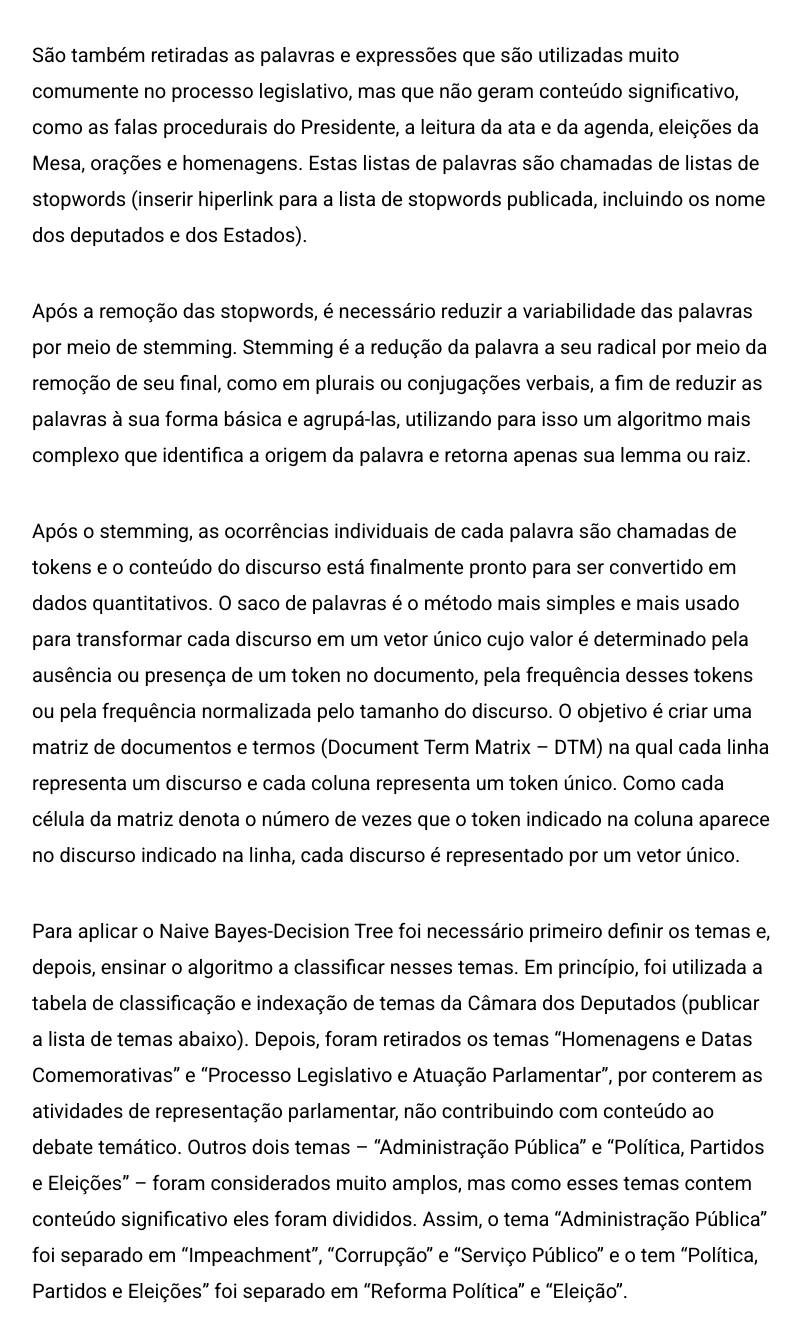
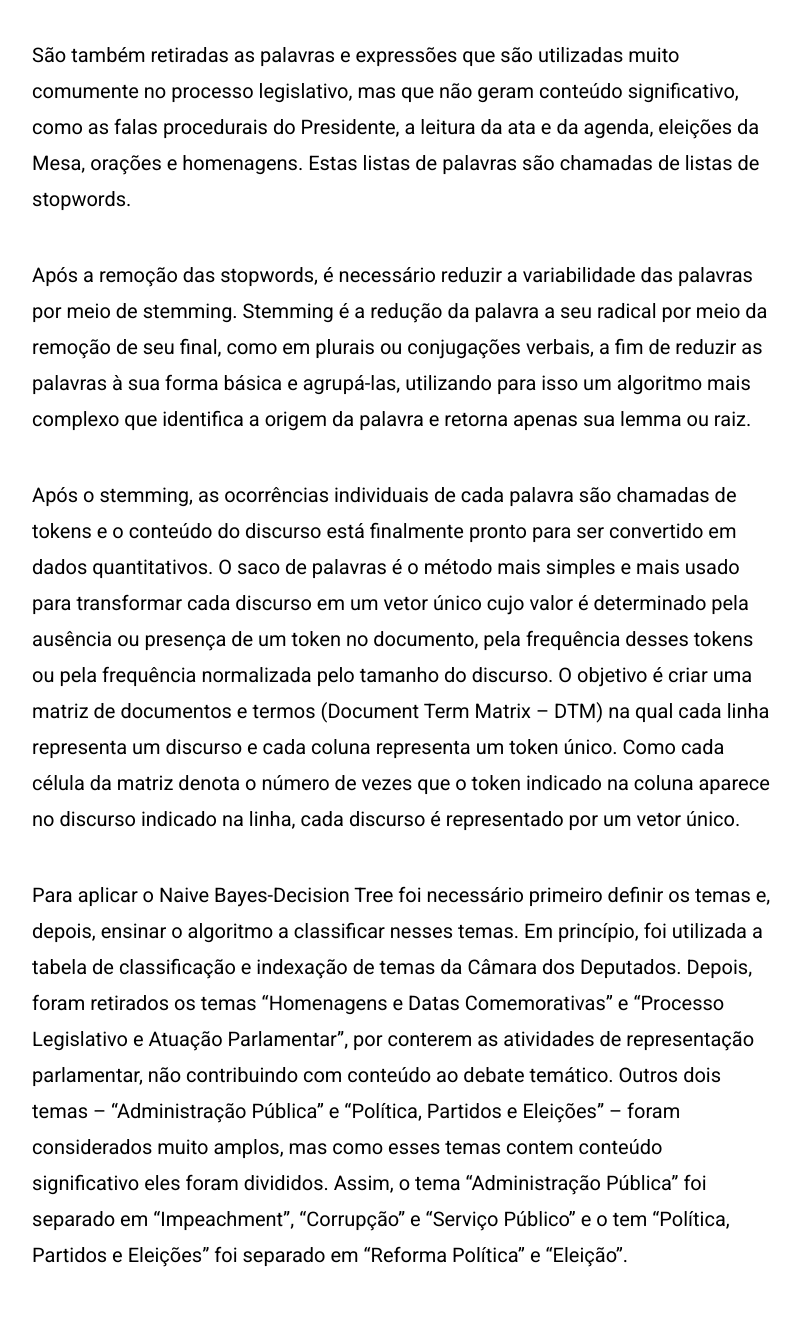
Before and after one commit to labhackercd/parla-old, a Django app: page /metodologia/ in a window 1280 px wide. Shown: the part 643-1964 px from the top of the page, without its empty margins (237-1038 px from the left). Run offline with Django 3.2, Linux system fonts and the light colour scheme; data that the repository does not hold is empty; style sheets or scripts are compiled from the project's sources; parts of the project's set-up code (start-up, migrations or seed data) failed here and were passed over; some libraries are stand-ins or nearby versions.

Commit message:
Remove dummy text from methodology while we don't have the links

```diff
--- a/src/templates/methodology.html
+++ b/src/templates/methodology.html
@@ -34,13 +34,13 @@
 
         <p>A fim de reduzir a complexidade e o tamanho do vocabulário, bem como focar no que é usual e significativo no texto, O Parla utiliza apenas as palavras de média frequência no discurso. Por isso é preciso retirar as palavras de conteúdo desnecessário e as palavras pouco frequentes — as que aparecem em 99% dos discursos ou em menos de 1%. Essas palavras mais frequentes normalmente não geram conteúdo significativo e correspondem a conjunções, preposições, artigos, pronomes e verbos como os de ligação.</p>
 
-        <p>São também retiradas as palavras e expressões que são utilizadas muito comumente no processo legislativo, mas que não geram conteúdo significativo, como as falas procedurais do Presidente, a leitura da ata e da agenda, eleições da Mesa, orações e homenagens. Estas listas de palavras são chamadas de listas de stopwords (inserir hiperlink para a lista de stopwords publicada, incluindo os nome dos deputados e dos Estados).</p>
+        <p>São também retiradas as palavras e expressões que são utilizadas muito comumente no processo legislativo, mas que não geram conteúdo significativo, como as falas procedurais do Presidente, a leitura da ata e da agenda, eleições da Mesa, orações e homenagens. Estas listas de palavras são chamadas de listas de stopwords.</p>
 
         <p>Após a remoção das stopwords, é necessário reduzir a variabilidade das palavras por meio de stemming. Stemming é a redução da palavra a seu radical por meio da remoção de seu final, como em plurais ou conjugações verbais, a fim de reduzir as palavras à sua forma básica e agrupá-las, utilizando para isso um algoritmo mais complexo que identifica a origem da palavra e retorna apenas sua lemma ou raiz.</p>
 
         <p>Após o stemming, as ocorrências individuais de cada palavra são chamadas de tokens e o conteúdo do discurso está finalmente pronto para ser convertido em dados quantitativos. O saco de palavras é o método mais simples e mais usado para transformar cada discurso em um vetor único cujo valor é determinado pela ausência ou presença de um token no documento, pela frequência desses tokens ou pela frequência normalizada pelo tamanho do discurso. O objetivo é criar uma matriz de documentos e termos (Document Term Matrix – DTM) na qual cada linha representa um discurso e cada coluna representa um token único. Como cada célula da matriz denota o número de vezes que o token indicado na coluna aparece no discurso indicado na linha, cada discurso é representado por um vetor único.</p>
 
-        <p>Para aplicar o Naive Bayes-Decision Tree foi necessário primeiro definir os temas e, depois, ensinar o algoritmo a classificar nesses temas. Em princípio, foi utilizada a tabela de classificação e indexação de temas da Câmara dos Deputados (publicar a lista de temas abaixo). Depois, foram retirados os temas “Homenagens e Datas Comemorativas” e “Processo Legislativo e Atuação Parlamentar”, por conterem as atividades de representação parlamentar, não contribuindo com conteúdo ao debate temático. Outros dois temas – “Administração Pública” e “Política, Partidos e Eleições” – foram considerados muito amplos, mas como esses temas contem conteúdo significativo eles foram divididos. Assim, o tema “Administração Pública” foi separado em “Impeachment”, “Corrupção” e “Serviço Público” e o tem “Política, Partidos e Eleições” foi separado em “Reforma Política” e “Eleição”.  </p>
+        <p>Para aplicar o Naive Bayes-Decision Tree foi necessário primeiro definir os temas e, depois, ensinar o algoritmo a classificar nesses temas. Em princípio, foi utilizada a tabela de classificação e indexação de temas da Câmara dos Deputados. Depois, foram retirados os temas “Homenagens e Datas Comemorativas” e “Processo Legislativo e Atuação Parlamentar”, por conterem as atividades de representação parlamentar, não contribuindo com conteúdo ao debate temático. Outros dois temas – “Administração Pública” e “Política, Partidos e Eleições” – foram considerados muito amplos, mas como esses temas contem conteúdo significativo eles foram divididos. Assim, o tema “Administração Pública” foi separado em “Impeachment”, “Corrupção” e “Serviço Público” e o tem “Política, Partidos e Eleições” foi separado em “Reforma Política” e “Eleição”.  </p>
 
       </div>
     </article>
```
